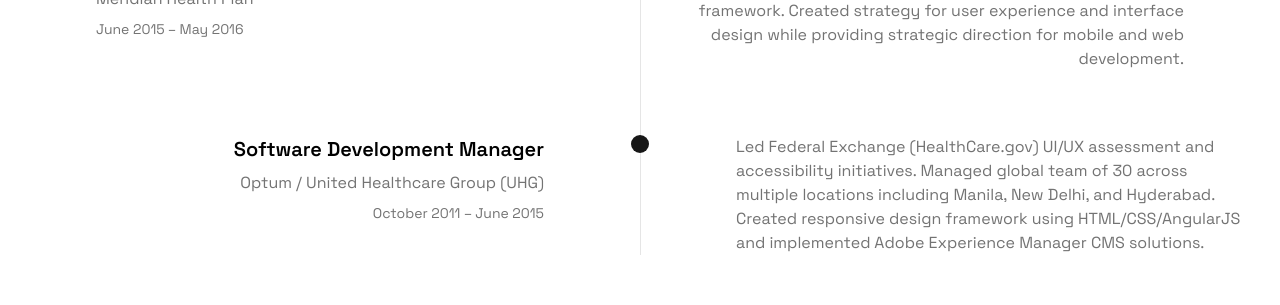
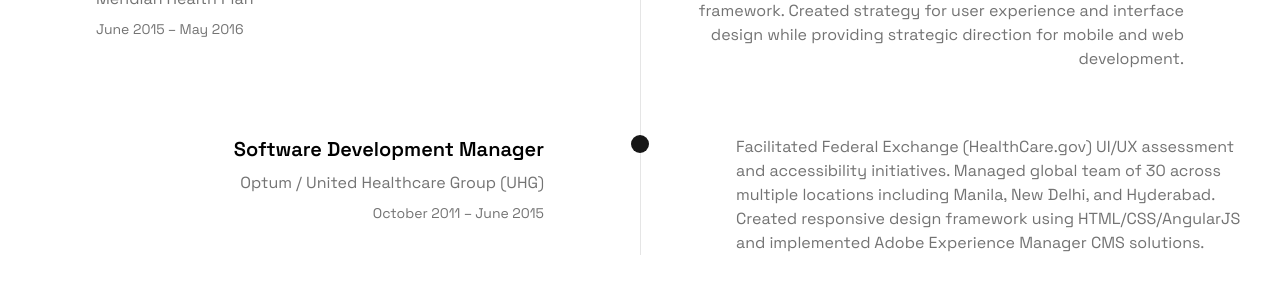
Before and after one commit to davemelk100/dm-2025, a React (Vite) app: page / in a window 1280 px wide. Shown: the part 5000-5305 px from the top of the page. Built offline with nearby package versions, Linux system fonts and the light colour scheme.

Commit message:
updated text

```diff
--- a/src/content.ts
+++ b/src/content.ts
@@ -2,7 +2,8 @@
   siteInfo: {
     title: "Dave Melkonian",
     subtitle: "Digital Experience Designer",
-    description: "Dave Melkonian  |  Digital Professional  |  Using AI for UX/UI/A11Y",
+    description:
+      "Dave Melkonian  |  Digital Professional  |  Using AI for UX/UI/A11Y",
     scrollText: "Scroll to explore",
   },
 
@@ -144,7 +145,7 @@
         company: "Optum / United Healthcare Group (UHG)",
         period: "October 2011 – June 2015",
         description:
-          "Led Federal Exchange (HealthCare.gov) UI/UX assessment and accessibility initiatives. Managed global team of 30 across multiple locations including Manila, New Delhi, and Hyderabad. Created responsive design framework using HTML/CSS/AngularJS and implemented Adobe Experience Manager CMS solutions.",
+          "Facilitated Federal Exchange (HealthCare.gov) UI/UX assessment and accessibility initiatives. Managed global team of 30 across multiple locations including Manila, New Delhi, and Hyderabad. Created responsive design framework using HTML/CSS/AngularJS and implemented Adobe Experience Manager CMS solutions.",
       },
     ],
   },
```
